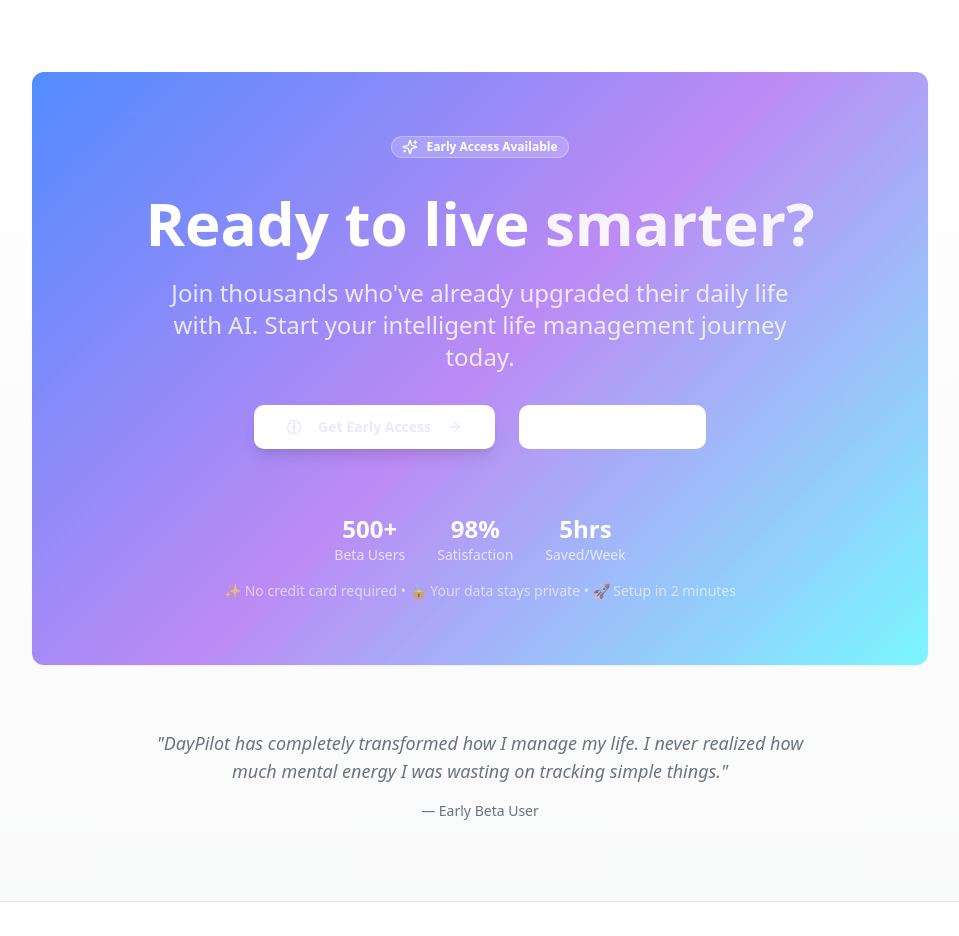
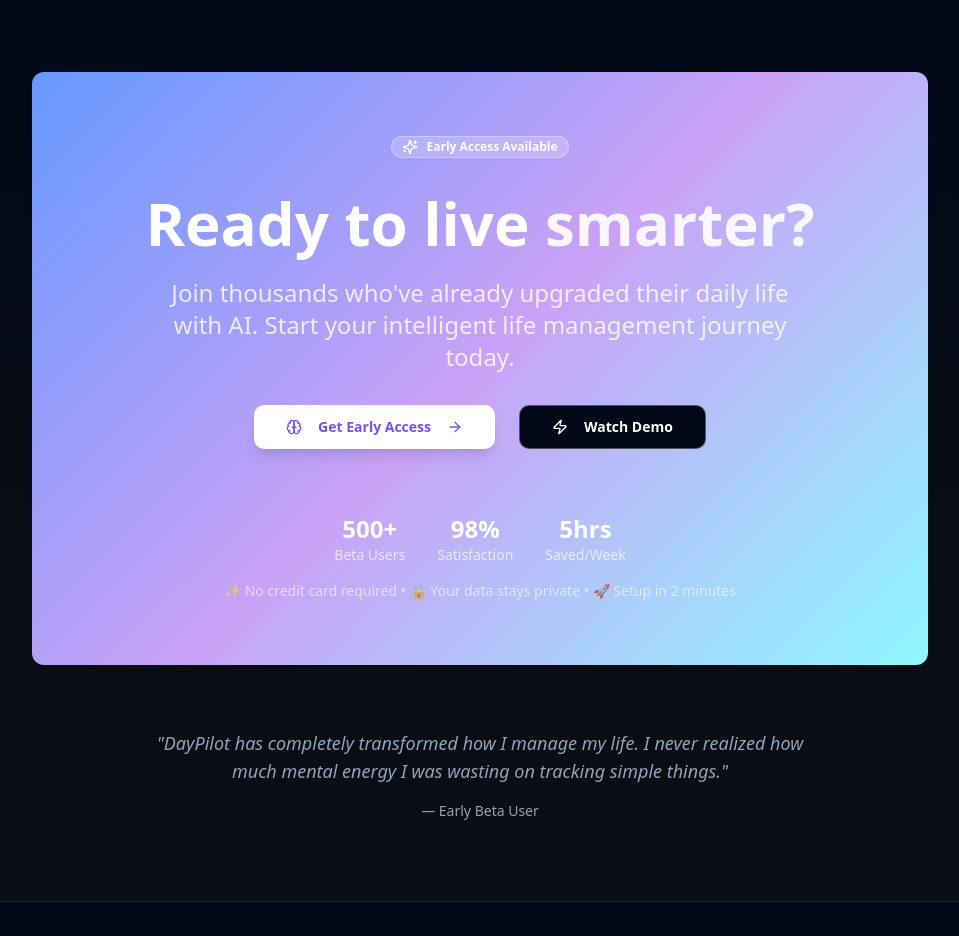
Before and after one commit to DayPilotAI/DayPilot-web-, a React (Vite) app: page / in a window 1280 px wide. Shown: the part 4240-5176 px from the top of the page, without its empty margins (160-1119 px from the left). Built offline with nearby package versions, Linux system fonts and the light colour scheme; the HTML template or start-up script is replaced by a standard one.

Commit message:
feat: Implement dark mode

```diff
--- a/src/index.css
+++ b/src/index.css
@@ -6,54 +6,54 @@
 
 @layer base {
   :root {
-    /* Base colors */
-    --background: 0 0% 100%;
-    --foreground: 222.2 84% 4.9%;
+    /* Dark theme as default - AI-powered life organizer */
+    --background: 222.2 84% 4.9%;
+    --foreground: 210 40% 98%;
 
-    /* AI Theme - Deep blues to vibrant purples */
-    --primary: 251 91% 95%;
-    --primary-foreground: 251 91% 9%;
-    --primary-glow: 251 91% 95%;
+    /* AI Theme - Enhanced for dark mode */
+    --primary: 251 91% 65%;
+    --primary-foreground: 222.2 84% 4.9%;
+    --primary-glow: 251 91% 75%;
 
-    /* Tech gradient colors */
-    --tech-blue: 220 100% 66%;
-    --tech-purple: 268 83% 75%;
-    --tech-cyan: 184 100% 74%;
+    /* Tech gradient colors - Enhanced brightness for dark mode */
+    --tech-blue: 220 100% 70%;
+    --tech-purple: 268 83% 80%;
+    --tech-cyan: 184 100% 78%;
 
-    /* Semantic colors */
-    --card: 0 0% 100%;
-    --card-foreground: 222.2 84% 4.9%;
-    --popover: 0 0% 100%;
-    --popover-foreground: 222.2 84% 4.9%;
+    /* Semantic colors for dark theme */
+    --card: 217.2 32.6% 8.5%;
+    --card-foreground: 210 40% 98%;
+    --popover: 217.2 32.6% 8.5%;
+    --popover-foreground: 210 40% 98%;
 
-    --secondary: 220 14.3% 95.9%;
-    --secondary-foreground: 220.9 39.3% 11%;
+    --secondary: 217.2 32.6% 15%;
+    --secondary-foreground: 210 40% 98%;
 
-    --muted: 220 14.3% 95.9%;
-    --muted-foreground: 220 8.9% 46.1%;
+    --muted: 217.2 32.6% 12%;
+    --muted-foreground: 215 20.2% 65.1%;
 
-    --accent: 220 14.3% 95.9%;
-    --accent-foreground: 220.9 39.3% 11%;
+    --accent: 217.2 32.6% 15%;
+    --accent-foreground: 210 40% 98%;
 
-    --destructive: 0 84.2% 60.2%;
+    --destructive: 0 62.8% 50.6%;
     --destructive-foreground: 210 40% 98%;
 
-    --border: 220 13% 91%;
-    --input: 220 13% 91%;
-    --ring: 224 71.4% 4.1%;
+    --border: 217.2 32.6% 15%;
+    --input: 217.2 32.6% 15%;
+    --ring: 251 91% 65%;
 
     --radius: 0.75rem;
 
-    /* Custom gradients */
+    /* Dark mode gradients */
     --gradient-primary: linear-gradient(135deg, hsl(var(--tech-blue)), hsl(var(--tech-purple)));
     --gradient-hero: linear-gradient(135deg, hsl(var(--tech-blue)) 0%, hsl(var(--tech-purple)) 50%, hsl(var(--tech-cyan)) 100%);
-    --gradient-card: linear-gradient(145deg, rgba(255,255,255,0.1), rgba(255,255,255,0.05));
-    --gradient-subtle: linear-gradient(180deg, hsl(var(--background)), hsl(220 14.3% 98%));
+    --gradient-card: linear-gradient(145deg, rgba(255,255,255,0.05), rgba(255,255,255,0.02));
+    --gradient-subtle: linear-gradient(180deg, hsl(var(--background)), hsl(217.2 32.6% 6%));
 
-    /* Shadows with tech theme */
-    --shadow-elegant: 0 10px 30px -10px hsl(var(--tech-blue) / 0.2);
-    --shadow-glow: 0 0 40px hsl(var(--tech-purple) / 0.3);
-    --shadow-card: 0 4px 20px -4px hsl(220 10% 10% / 0.1);
+    /* Enhanced shadows for dark mode */
+    --shadow-elegant: 0 10px 30px -10px hsl(var(--tech-blue) / 0.3);
+    --shadow-glow: 0 0 60px hsl(var(--tech-purple) / 0.4);
+    --shadow-card: 0 4px 20px -4px hsl(0 0% 0% / 0.3);
 
     /* Animations */
     --transition-smooth: all 0.3s cubic-bezier(0.4, 0, 0.2, 1);
@@ -76,38 +76,42 @@
     --sidebar-ring: 217.2 91.2% 59.8%;
   }
 
-  .dark {
-    --background: 222.2 84% 4.9%;
-    --foreground: 210 40% 98%;
+  .light {
+    /* Light theme as alternative */
+    --background: 0 0% 100%;
+    --foreground: 222.2 84% 4.9%;
 
-    --card: 222.2 84% 4.9%;
-    --card-foreground: 210 40% 98%;
+    --card: 0 0% 100%;
+    --card-foreground: 222.2 84% 4.9%;
 
-    --popover: 222.2 84% 4.9%;
-    --popover-foreground: 210 40% 98%;
+    --popover: 0 0% 100%;
+    --popover-foreground: 222.2 84% 4.9%;
 
-    --primary: 251 91% 9%;
-    --primary-foreground: 251 91% 95%;
+    --primary: 251 91% 55%;
+    --primary-foreground: 210 40% 98%;
 
-    --secondary: 217.2 32.6% 17.5%;
-    --secondary-foreground: 210 40% 98%;
+    --secondary: 220 14.3% 95.9%;
+    --secondary-foreground: 220.9 39.3% 11%;
 
-    --muted: 217.2 32.6% 17.5%;
-    --muted-foreground: 215 20.2% 65.1%;
+    --muted: 220 14.3% 95.9%;
+    --muted-foreground: 220 8.9% 46.1%;
 
-    --accent: 217.2 32.6% 17.5%;
-    --accent-foreground: 210 40% 98%;
+    --accent: 220 14.3% 95.9%;
+    --accent-foreground: 220.9 39.3% 11%;
 
-    --destructive: 0 62.8% 30.6%;
+    --destructive: 0 84.2% 60.2%;
     --destructive-foreground: 210 40% 98%;
 
-    --border: 217.2 32.6% 17.5%;
-    --input: 217.2 32.6% 17.5%;
-    --ring: 212.7 26.8% 83.9%;
+    --border: 220 13% 91%;
+    --input: 220 13% 91%;
+    --ring: 251 91% 55%;
 
-    /* Dark mode gradients */
-    --gradient-hero: linear-gradient(135deg, hsl(var(--tech-blue)) 0%, hsl(var(--tech-purple)) 50%, hsl(var(--tech-cyan)) 100%);
-    --shadow-glow: 0 0 60px hsl(var(--tech-purple) / 0.4);
+    /* Light mode gradients */
+    --gradient-card: linear-gradient(145deg, rgba(255,255,255,0.1), rgba(255,255,255,0.05));
+    --gradient-subtle: linear-gradient(180deg, hsl(var(--background)), hsl(220 14.3% 98%));
+    --shadow-elegant: 0 10px 30px -10px hsl(var(--tech-blue) / 0.2);
+    --shadow-glow: 0 0 40px hsl(var(--tech-purple) / 0.3);
+    --shadow-card: 0 4px 20px -4px hsl(220 10% 10% / 0.1);
   }
 }
 
```
